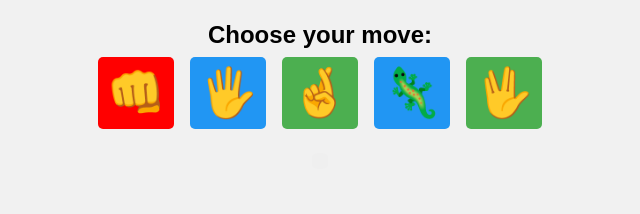
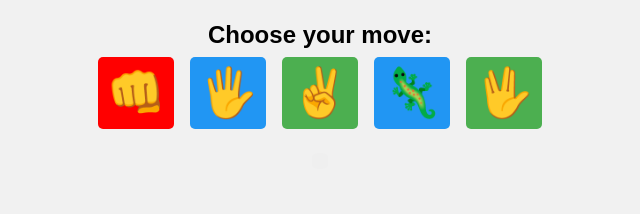
Before and after one commit to simran-summan/Rock-paper-scissor-game, a plain HTML site: page index.html in a window 1280 px wide. Shown: the part 161-375 px from the top of the page, 320-960 px from the left. Drawn offline with Linux system fonts and the light colour scheme.

Commit message:
Update index.html

```diff
--- a/index.html
+++ b/index.html
@@ -13,7 +13,7 @@
     <div class="buttons">
       <button id="rock">&#x1F44A;</button>
       <button id="paper">&#x1f590;</button>
-      <button id="scissors">&#129310;</button>
+      <button id="scissors">&#9996;</button>
       <button id="lizard">&#129422;</button>
       <button id="spock">&#128406;</button>
     </div>
```
